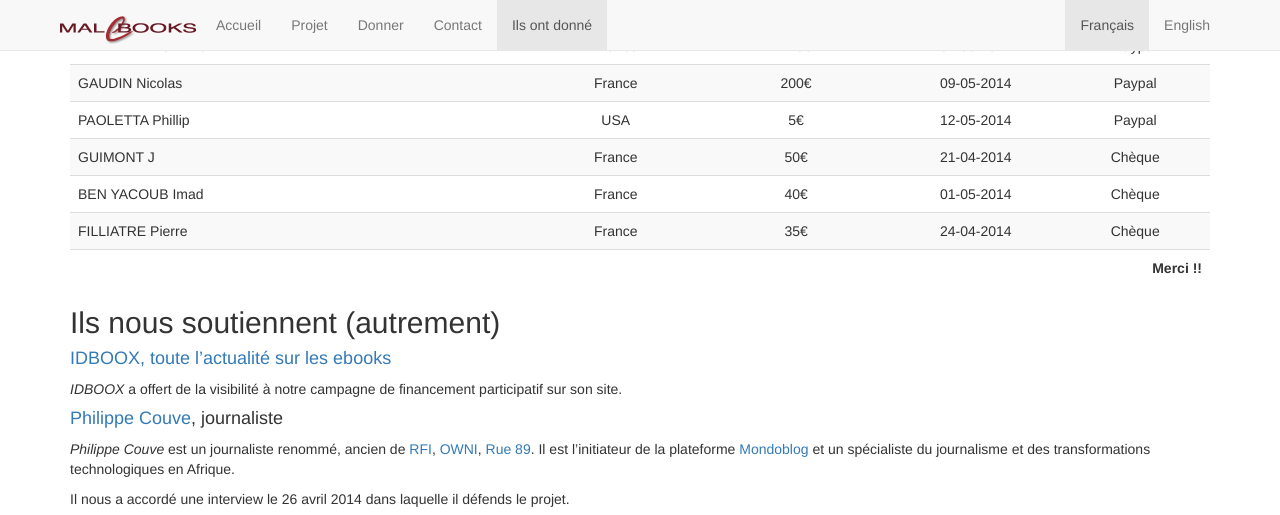
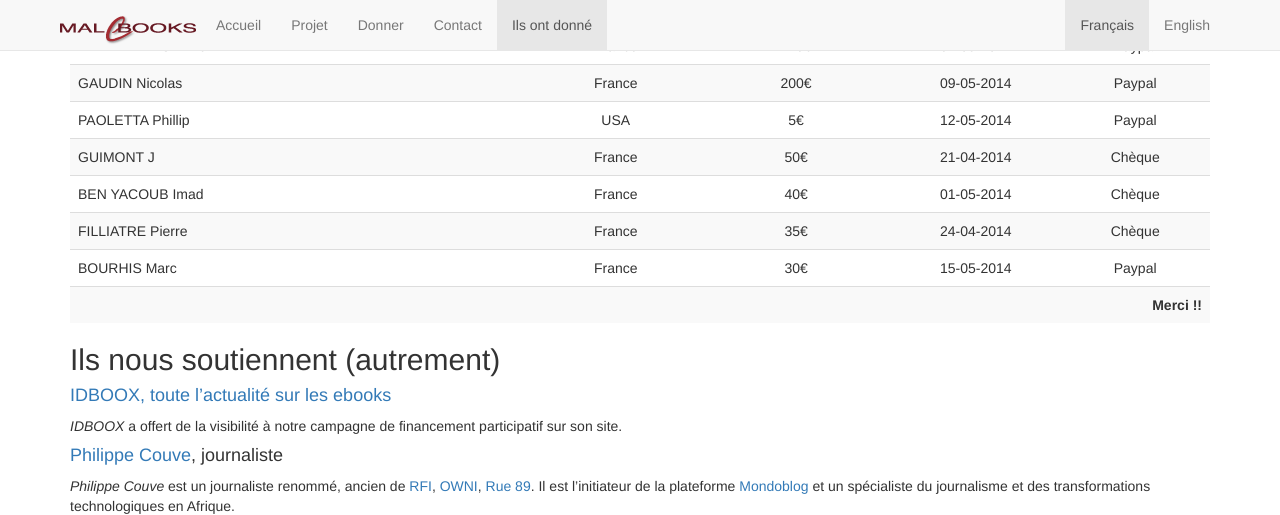
Before and after one commit to HumanESDES/malebooks, a Jekyll site: the page built from donneurs/index.md, in a window 1280 px wide and 900 px high, scrolled down 1536 px, cut to the strip 0-515 px from the top of the window. Built offline with Jekyll 4.4.1, drawn with Linux system fonts in a browser that asks for light colours; nearby versions of some CDN libraries; Markdown is read by kramdown in place of the engine named in the settings.

Commit message:
Update donors.html

```diff
--- a/_includes/donors.html
+++ b/_includes/donors.html
@@ -48,6 +48,7 @@
         <tr><td>GUIMONT J</td><td>France</td><td>50€</td><td>21-04-2014</td><td>Chèque</td></tr>
         <tr><td>BEN YACOUB Imad</td><td>France</td><td>40€</td><td>01-05-2014</td><td>Chèque</td></tr>
         <tr><td>FILLIATRE Pierre</td><td>France</td><td>35€</td><td>24-04-2014</td><td>Chèque</td></tr>
+        <tr><td>BOURHIS Marc</td><td>France</td><td>30€</td><td>15-05-2014</td><td>Paypal</td></tr>
         <tr><td colspan="5">{% if page.lang == 'en' %}Thank You !!{% else %}Merci !!{% endif %}</td></tr>
     </tbody>
 </table>
```
